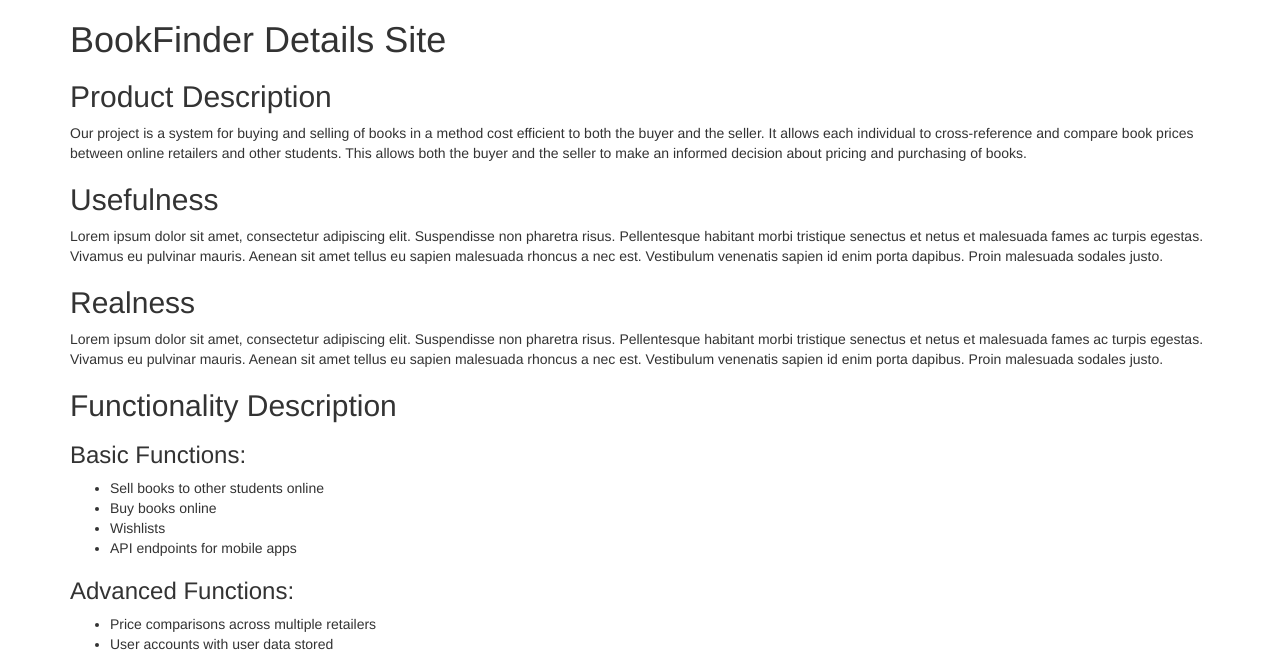
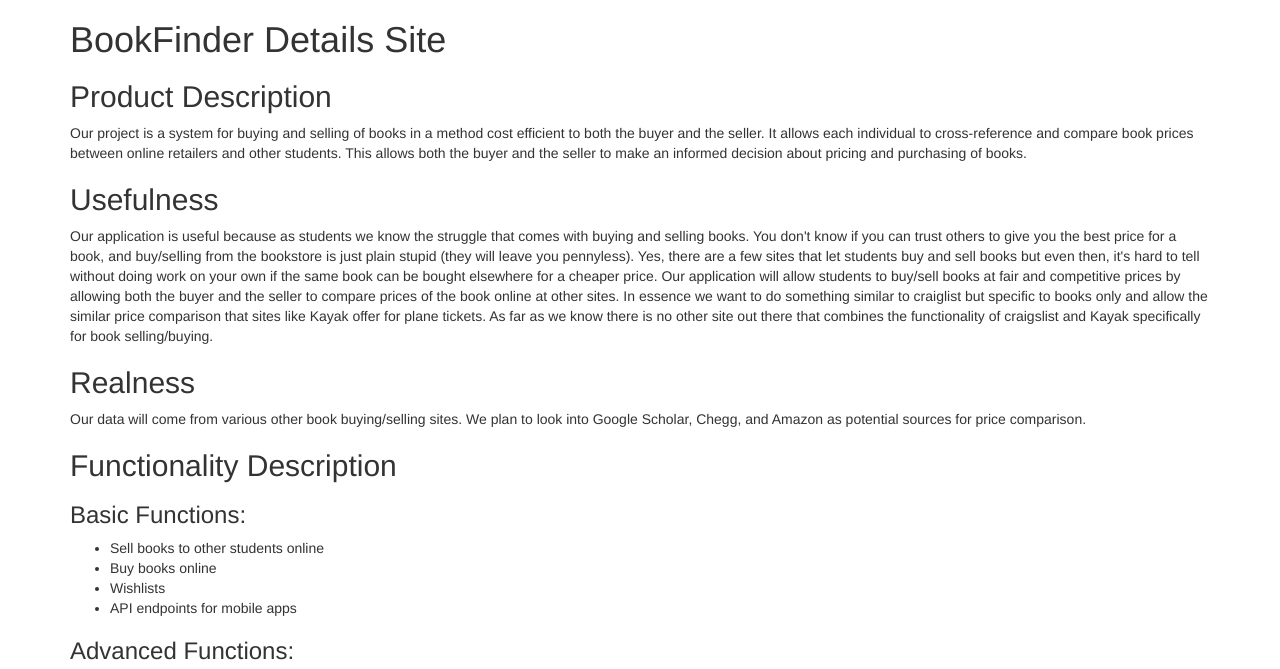
Before and after one commit to cshinaver/BookFinder, a Flask app: page / in a window 1280 px wide. Shown: the top 669 px of the page. Run offline with Flask 2, Linux system fonts and the light colour scheme; some libraries are stand-ins or nearby versions.

Commit message:
Added usefulness and realness

```diff
--- a/bookfinder/templates/index.html
+++ b/bookfinder/templates/index.html
@@ -18,23 +18,27 @@
         </p>
         <h2>Usefulness</h2>
         <p>
-            Lorem ipsum dolor sit amet, consectetur adipiscing elit.
-            Suspendisse non pharetra risus.
-            Pellentesque habitant morbi tristique senectus et
-            netus et malesuada fames ac turpis egestas. Vivamus eu pulvinar mauris.
-            Aenean sit amet tellus eu sapien malesuada rhoncus a nec est.
-            Vestibulum venenatis sapien id enim porta dapibus.
-            Proin malesuada sodales justo.
+            Our application is useful because as students we know the struggle that comes
+            with buying and selling books.  You don't know if you can trust others
+            to give you the best price for a book,
+            and buy/selling from the bookstore is just plain stupid (they will leave you pennyless).
+            Yes, there are a few sites that let students buy and sell books but even then,
+            it's hard to tell without doing work on your own if the same book
+            can be bought elsewhere for a cheaper price.
+            Our application will allow students to buy/sell books
+            at fair and competitive prices by allowing both the buyer
+            and the seller to compare prices of the book online at other sites.
+            In essence we want to do something similar to craiglist
+            but specific to books only and allow the similar price comparison
+            that sites like Kayak offer for plane tickets.
+            As far as we know there is no other site out there that combines the
+            functionality of craigslist and Kayak specifically for book selling/buying.
         </p>
         <h2>Realness</h2>
         <p>
-            Lorem ipsum dolor sit amet, consectetur adipiscing elit.
-            Suspendisse non pharetra risus.
-            Pellentesque habitant morbi tristique senectus et
-            netus et malesuada fames ac turpis egestas. Vivamus eu pulvinar mauris.
-            Aenean sit amet tellus eu sapien malesuada rhoncus a nec est.
-            Vestibulum venenatis sapien id enim porta dapibus.
-            Proin malesuada sodales justo.
+            Our data will come from various other book buying/selling sites.
+            We plan to look into Google Scholar, Chegg, and Amazon as potential
+            sources for price comparison.
         </p>
         <h2>Functionality Description</h2>
         <h3>Basic Functions:</h3>
```
